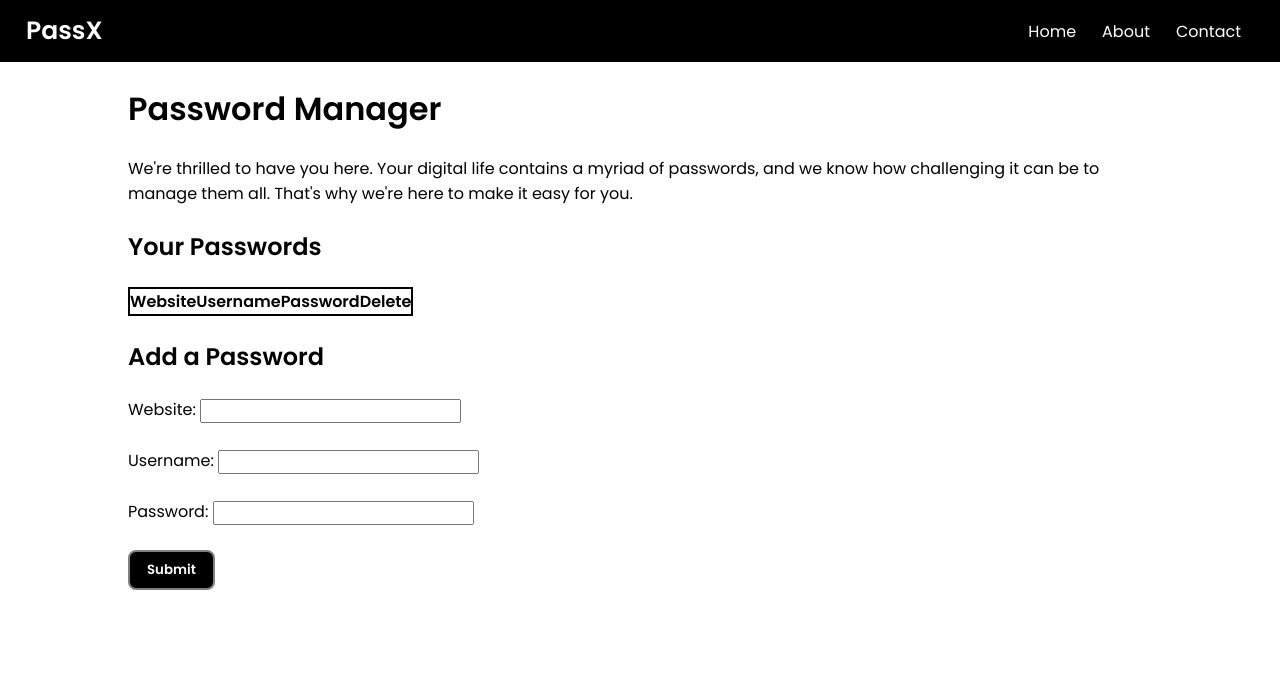
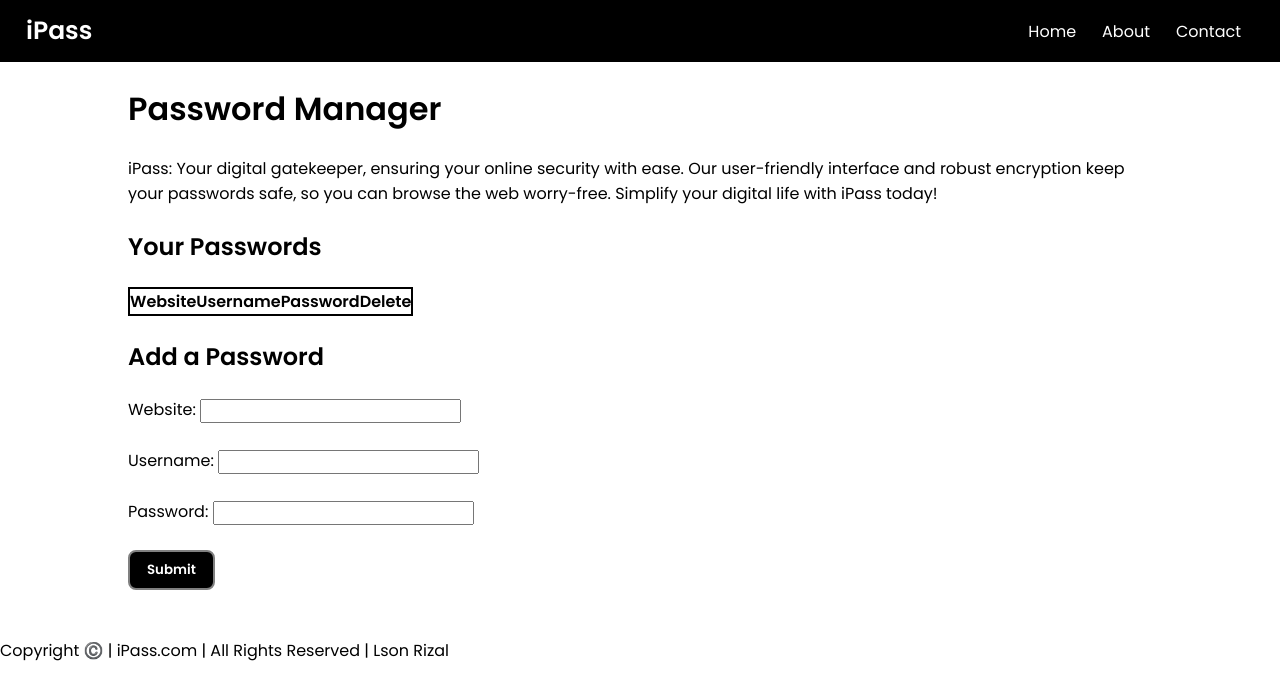
Before and after one commit to CodeLson/iPass, a plain HTML site: page index.html in a window 1280 px wide. Drawn offline with Linux system fonts and the light colour scheme; a script that the page names is missing.

Commit message:
Update index.html

```diff
--- a/index.html
+++ b/index.html
@@ -5,13 +5,14 @@
 <head>
     <meta charset="UTF-8">
     <meta name="viewport" content="width=device-width, initial-scale=1.0">
-    <title>PassX - Your Personal Password Manager</title>
+    <title>iPass - Your Personal Password Manager</title>
     <link rel="stylesheet" href="style.css">
+    <link rel="shortcut icon" href="login-cybersecurity-computer-svgrepo-com.svg" type="image/x-icon">
 </head>
 
 <body>
     <nav>
-        <div class="logo">PassX</div>
+        <div class="logo">iPass</div>
         <ul>
             <li>Home</li>
             <li>About</li>
@@ -20,8 +21,8 @@
     </nav>
     <div class="container">
         <h1>Password Manager</h1>
-        <p>We're thrilled to have you here. Your digital life contains a myriad of passwords, and we know how
-            challenging it can be to manage them all. That's why we're here to make it easy for you.</p>
+        <p>iPass: Your digital gatekeeper, ensuring your online security with ease. Our user-friendly interface and robust encryption keep your passwords safe, so you can browse the web worry-free. Simplify your digital life with iPass today!
+</p>
         <h2>Your Passwords <span id="alert">(Copied!)</span></h2>
         <table>
             <tr>
@@ -54,7 +55,10 @@
             <button class="btn" type="submit">Submit</button>
         </form>
     </div>
+    <footer>
+        Copyright ©️ | iPass.com | All Rights Reserved | Lson Rizal
+    </footer>
     <script src="script.js"></script>
 </body>
 
-</html>
+    </html>
```
